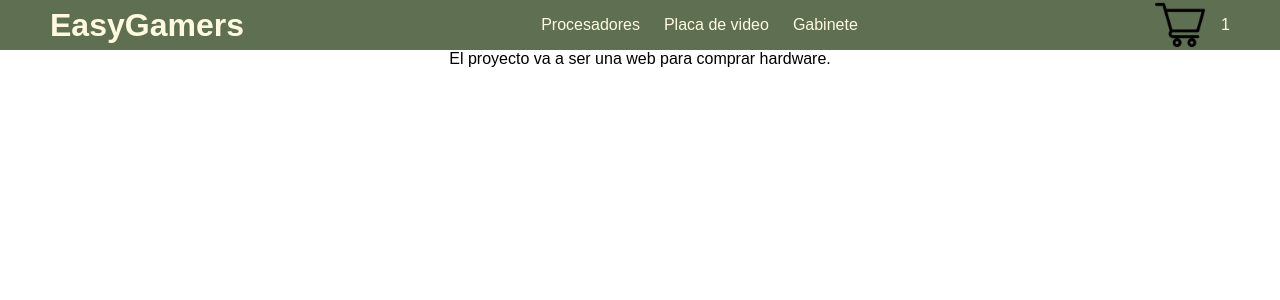
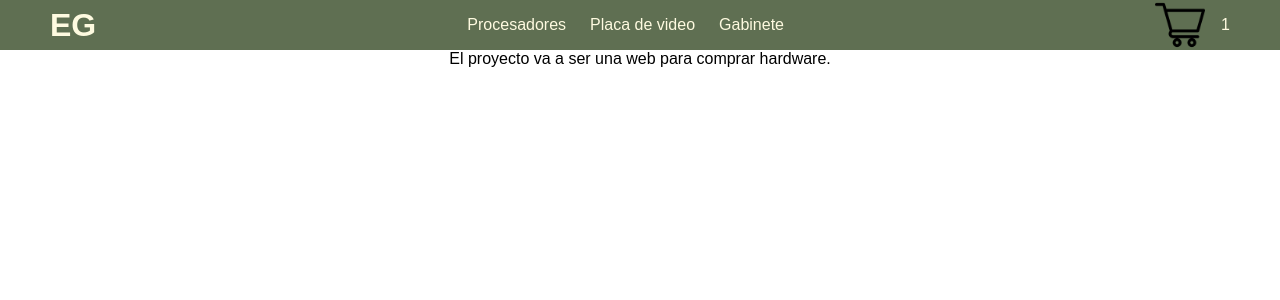
Before and after one commit to Dylan-iks/mi-ecomerce, a React (Vite) app: page / in a window 1280 px wide. Shown: the top 300 px of the page. Built offline with nearby package versions, Linux system fonts and the light colour scheme.

Commit message:
centrando navbar

```diff
--- a/src/componentes/NavBar/NavBar.css
+++ b/src/componentes/NavBar/NavBar.css
@@ -17,6 +17,7 @@
 
 #navbar h1 {
     margin-left: 50px;
+
     color: #FEFAE0;
 }
 
--- a/src/componentes/NavBar/NavBar.jsx
+++ b/src/componentes/NavBar/NavBar.jsx
@@ -4,7 +4,7 @@ import "./NavBar.css"
 const NavBar = () => {
     return (
         <div id = "navbar">
-            <h1>EasyGamers</h1>
+            <h1>EG</h1>
             <ul>
                 <li>
                     <a href="">Procesadores</a>
```
